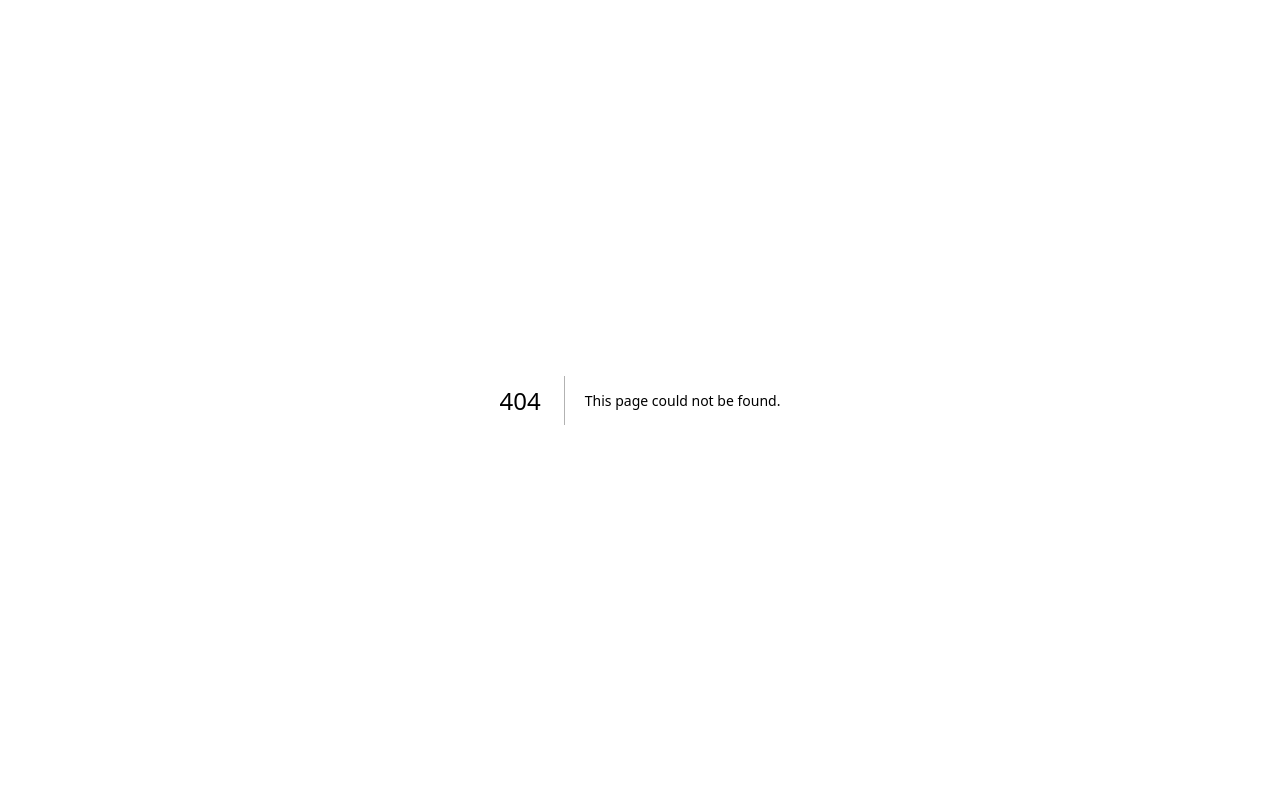
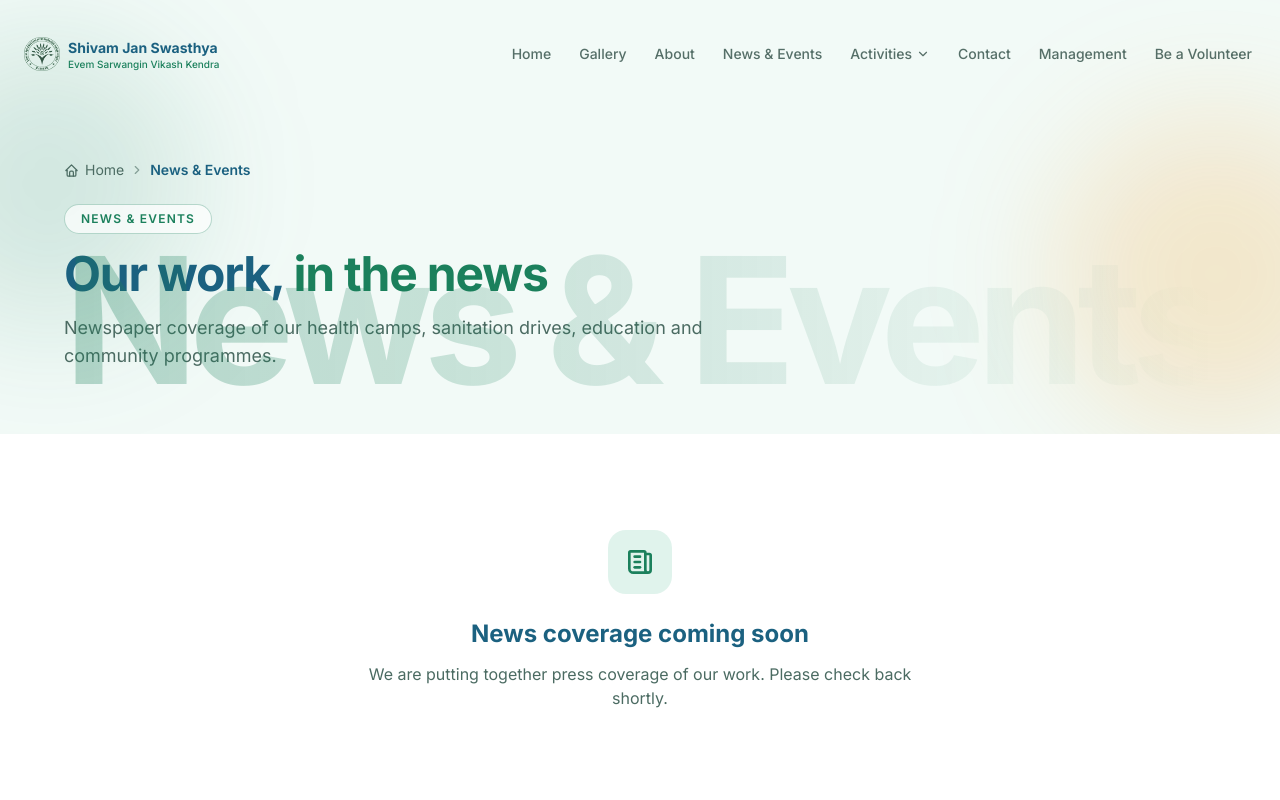
Before and after one commit to Tejasvibihari/Shivam-Ngo, a Next.js app in the folder ngo-shivam/: page /news in a window 1280 px wide. Before the commit this address had no page. Shown: the top 800 px of the page. Built offline with nearby package versions, Linux system fonts and the light colour scheme.

Commit message:
feat: implement NewsPage and NewsGrid components with structured data for news articles

```diff
--- /dev/null
+++ b/ngo-shivam/app/(website)/news/page.tsx
@@ -0,0 +1,64 @@
+import type { Metadata } from "next";
+import PageHeader from "@/components/shared/PageHeader";
+import AboutCta from "@/features/about/components/AboutCta";
+import NewsGrid from "@/features/news/components/NewsGrid";
+import { NEWS_ITEMS } from "@/lib/news";
+
+export const metadata: Metadata = {
+    title: "News & Media Coverage | Shivam Jan Swasthya Evem Sarwangin Vikash Kendra",
+    description:
+        "Newspaper coverage of the health, sanitation, education and community development work of Shivam Jan Swasthya Evem Sarwangin Vikash Kendra in Patna, Bihar.",
+    keywords: [
+        "Shivam Jan Swasthya Evem Sarwangin Vikash Kendra news",
+        "Patna community development news",
+        "health camp news Bihar",
+        "sanitation awareness news Patna",
+        "newspaper coverage",
+    ],
+};
+
+export default function NewsPage() {
+    // structured data: the date is included only for items that have one
+    const jsonLd = {
+        "@context": "https://schema.org",
+        "@type": "CollectionPage",
+        name: "News & Media Coverage",
+        inLanguage: "en-IN",
+        mainEntity: {
+            "@type": "ItemList",
+            itemListElement: NEWS_ITEMS.map((n, i) => ({
+                "@type": "ListItem",
+                position: i + 1,
+                item: {
+                    "@type": "NewsArticle",
+                    headline: n.title,
+                    description: n.summary,
+                    ...(n.date ? { datePublished: n.date } : {}),
+                    ...(n.publication ? { publisher: { "@type": "Organization", name: n.publication } } : {}),
+                    image: n.image.src,
+                },
+            })),
+        },
+    };
+
+    return (
+        <>
+            <script
+                type="application/ld+json"
+                dangerouslySetInnerHTML={{ __html: JSON.stringify(jsonLd).replace(/</g, "\\u003c") }}
+            />
+            <PageHeader
+                eyebrow="News & Events"
+                title={
+                    <>
+                        Our work, <span className="text-primary">in the news</span>
+                    </>
+                }
+                description="Newspaper coverage of our health camps, sanitation drives, education and community programmes."
+                breadcrumbs={[{ label: "News & Events" }]}
+            />
+            <NewsGrid items={NEWS_ITEMS} />
+            <AboutCta />
+        </>
+    );
+}
--- /dev/null
+++ b/ngo-shivam/features/news/components/NewsGrid.tsx
@@ -0,0 +1,95 @@
+"use client";
+
+import { useState } from "react";
+import Image from "next/image";
+import { IconCalendar, IconNews, IconZoomIn } from "@tabler/icons-react";
+import GalleryLightbox from "@/features/gallery/components/GalleryLightbox";
+import { formatNewsDate, type NewsItem } from "@/lib/news";
+
+/** Grid of newspaper cuttings. Click a cutting to read it full-size (Esc closes, arrow keys browse). */
+export default function NewsGrid({ items }: { items: NewsItem[] }) {
+    const [open, setOpen] = useState<number | null>(null);
+
+    if (items.length === 0) {
+        return (
+            <section className="w-full bg-background px-6 py-24">
+                <div className="mx-auto max-w-xl text-center">
+                    <span className="mx-auto inline-flex size-16 items-center justify-center rounded-2xl bg-accent text-primary">
+                        <IconNews size={32} aria-hidden />
+                    </span>
+                    <h2 className="mt-6 text-2xl font-bold text-brand-dark">News coverage coming soon</h2>
+                    <p className="mt-3 text-muted-foreground">
+                        We are putting together press coverage of our work. Please check back shortly.
+                    </p>
+                </div>
+            </section>
+        );
+    }
+
+    // the shared photo viewer expects gallery-shaped items
+    const viewerItems = items.map((n) => ({
+        id: n.id,
+        src: n.image.src,
+        alt: n.image.alt ?? `Newspaper cutting: ${n.title}`,
+        caption: n.title,
+        category: "community" as const,
+    }));
+
+    return (
+        <section className="relative w-full bg-background px-6 py-20 sm:py-24">
+            <div className="mx-auto grid max-w-6xl gap-8 sm:grid-cols-2 lg:grid-cols-3">
+                {items.map((n, i) => {
+                    const date = formatNewsDate(n.date);
+                    return (
+                        <article
+                            key={n.id}
+                            className="flex flex-col overflow-hidden rounded-3xl border border-border bg-card shadow-sm transition duration-200 hover:-translate-y-1 hover:shadow-lg"
+                        >
+                            <button
+                                type="button"
+                                onClick={() => setOpen(i)}
+                                aria-label={`Open the newspaper cutting: ${n.title}`}
+                                className="group relative block aspect-[4/5] w-full overflow-hidden bg-muted"
+                            >
+                                <Image
+                                    src={n.image.src}
+                                    alt={n.image.alt ?? `Newspaper cutting: ${n.title}`}
+                                    fill
+                                    sizes="(min-width: 1024px) 380px, (min-width: 640px) 45vw, 90vw"
+                                    className="object-contain p-2 transition duration-500 group-hover:scale-[1.03]"
+                                />
+                                <span className="absolute bottom-3 right-3 inline-flex items-center gap-1.5 rounded-full bg-brand-dark/80 px-3 py-1.5 text-xs font-semibold text-white opacity-0 transition group-hover:opacity-100 group-focus-visible:opacity-100">
+                                    <IconZoomIn size={14} aria-hidden />
+                                    Read full cutting
+                                </span>
+                            </button>
+
+                            <div className="flex flex-1 flex-col p-6">
+                                {(n.publication || date) && (
+                                    <p className="flex flex-wrap items-center gap-x-3 gap-y-1 text-xs font-semibold uppercase tracking-wider text-primary">
+                                        {n.publication && <span>{n.publication}</span>}
+                                        {date && (
+                                            <time dateTime={n.date} className="inline-flex items-center gap-1">
+                                                <IconCalendar size={14} aria-hidden />
+                                                {date}
+                                            </time>
+                                        )}
+                                    </p>
+                                )}
+                                <h2 className="mt-2 text-lg font-bold leading-snug text-brand-dark">{n.title}</h2>
+                                <p className="mt-3 text-sm leading-relaxed text-muted-foreground">{n.summary}</p>
+                            </div>
+                        </article>
+                    );
+                })}
+            </div>
+
+            <GalleryLightbox
+                items={viewerItems}
+                index={open}
+                onClose={() => setOpen(null)}
+                onIndexChange={setOpen}
+            />
+        </section>
+    );
+}
--- /dev/null
+++ b/ngo-shivam/lib/news.ts
@@ -0,0 +1,58 @@
+/**
+ * Single source of truth for the /news page (newspaper cuttings).
+ *
+ * HOW TO ADD A NEWS CLIPPING
+ *  1. Put the cutting image in /public/news/ (for example /public/news/health-camp.jpg).
+ *  2. Add one object to NEWS_ITEMS below.
+ *
+ * RULES
+ *  - `date` is OPTIONAL. Leave it out when the date is not known and nothing is shown on the page.
+ *    Accepted formats: "2025-03-14" (full date), "2025-03" (month and year) or "2025" (year only).
+ *  - `publication` (newspaper name) is OPTIONAL too and is shown only when set.
+ *  - `summary` is the mid-length description (about 50-90 words) shown on the page and read by search engines.
+ *    Write it in your own words, based on what the cutting says.
+ */
+
+export type NewsItem = {
+    id: string;
+    title: string;
+    /** Newspaper name, e.g. "Dainik Jagran". Optional. */
+    publication?: string;
+    /** "YYYY-MM-DD", "YYYY-MM" or "YYYY". Leave out when unknown. */
+    date?: string;
+    image: { src: string; alt?: string };
+    summary: string;
+};
+
+export const NEWS_ITEMS: NewsItem[] = [
+    /* Example (delete this comment and add your own):
+    {
+        id: "health-camp-patna",
+        title: "Free health camp organised in Patna",
+        publication: "Dainik Jagran",
+        date: "2025-03-14",
+        image: { src: "/news/health-camp-patna.jpg", alt: "Newspaper cutting about the free health camp in Patna" },
+        summary: "A short, mid-length description of what the news item reports ...",
+    },
+    */
+];
+
+const MONTHS = [
+    "January", "February", "March", "April", "May", "June",
+    "July", "August", "September", "October", "November", "December",
+];
+
+/** Human-readable date, or null when the date is missing or invalid (so nothing is shown). */
+export function formatNewsDate(date?: string): string | null {
+    if (!date) return null;
+    const m = /^(\d{4})(?:-(\d{2}))?(?:-(\d{2}))?$/.exec(date.trim());
+    if (!m) return null;
+    const year = m[1];
+    const month = m[2] ? Number(m[2]) : null;
+    const day = m[3] ? Number(m[3]) : null;
+    if (month !== null && (month < 1 || month > 12)) return null;
+    if (day !== null && (day < 1 || day > 31)) return null;
+    if (month === null) return year;
+    if (day === null) return `${MONTHS[month - 1]} ${year}`;
+    return `${day} ${MONTHS[month - 1]} ${year}`;
+}
```
